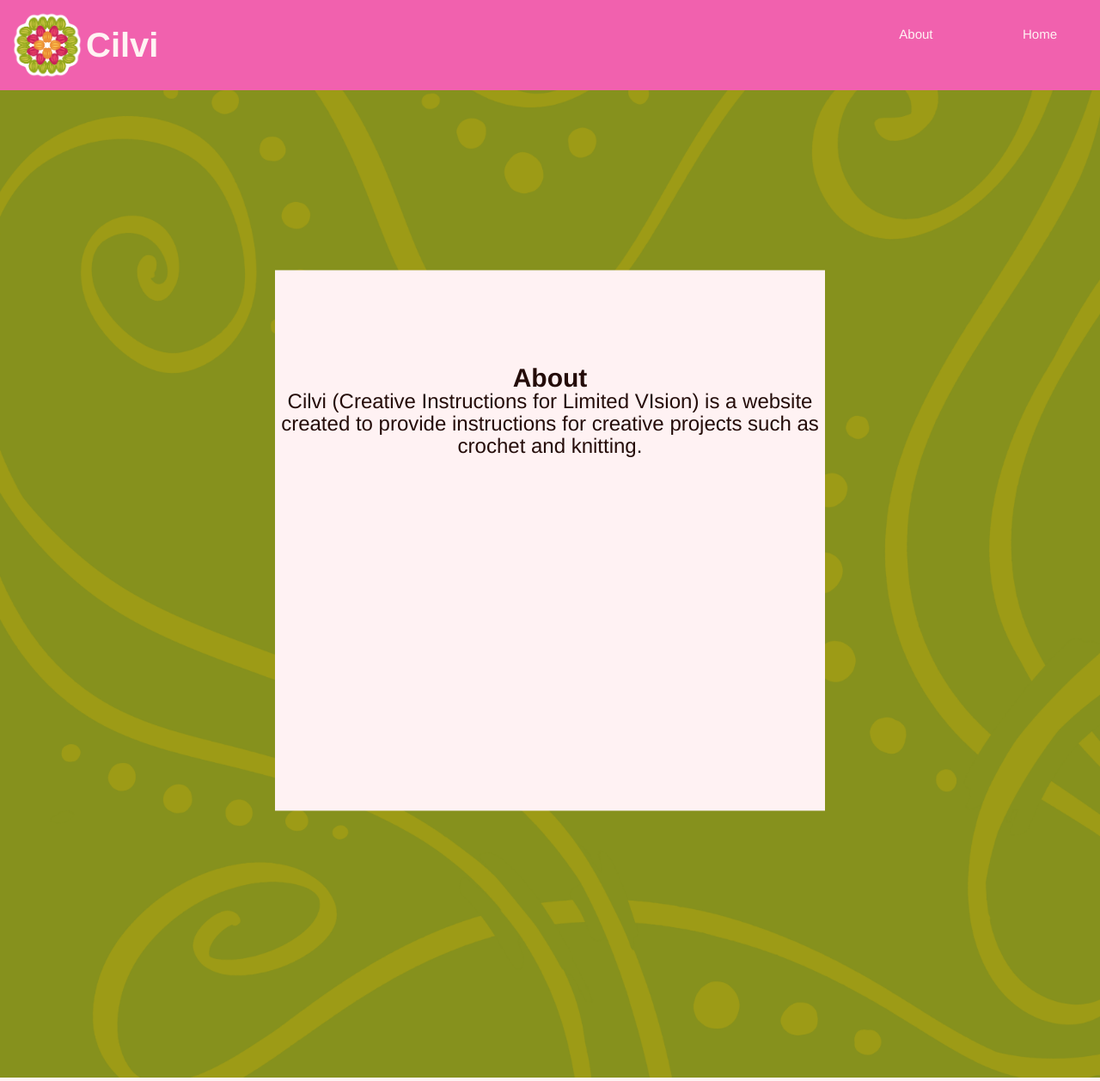
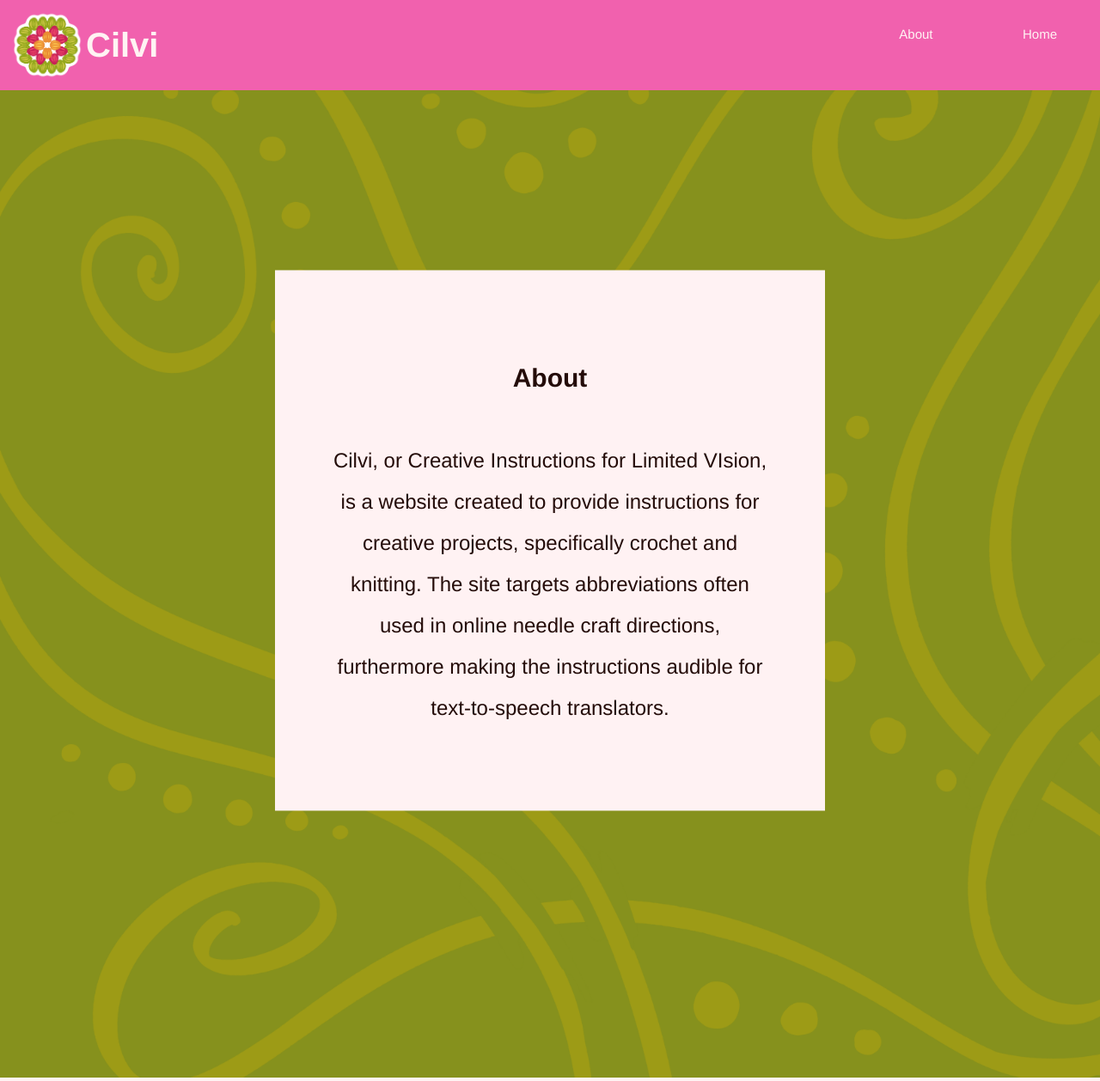
Before and after one commit to AbigailEckstein/NS2025Crochet, a Django app: page /about in a window 1280 px wide. Shown: the whole page at 86% size. Run offline with Django 5.2, Linux system fonts and the light colour scheme.

Commit message:
Bro I cannot do this any faster lol

```diff
--- a/templates/about.html
+++ b/templates/about.html
@@ -35,8 +35,9 @@
     </div>
 <div style="text-align: center;">
     <h3 class = h3> About </h3>
-    <p class = h3 style = "font-size: 24px; line-height: 110%"> <br><br><br><br> Cilvi (Creative Instructions for Limited VIsion) is a website created to provide instructions
-    for creative projects such as crochet and knitting.  </p>
+    <p class = h3 style = "font-size: 24px; line-height: 200%; width: 40%; margin-top: 10em;"> Cilvi, or Creative Instructions for Limited VIsion, is a website created to provide instructions
+    for creative projects, specifically crochet and knitting. The site targets abbreviations often used in online needle craft directions, furthermore making the instructions audible for
+    text-to-speech translators. </p>
     </div>
 <main>
 
```
Also changed, not shown: templates/application.html (+11 -6 lines).
